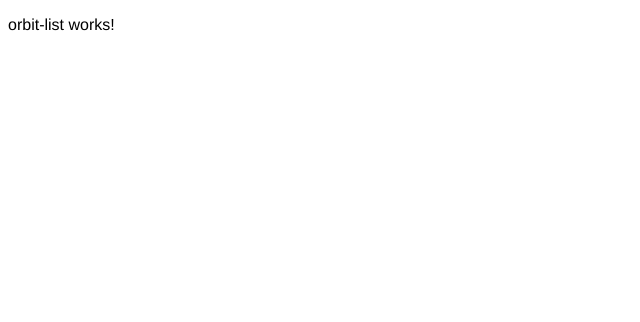
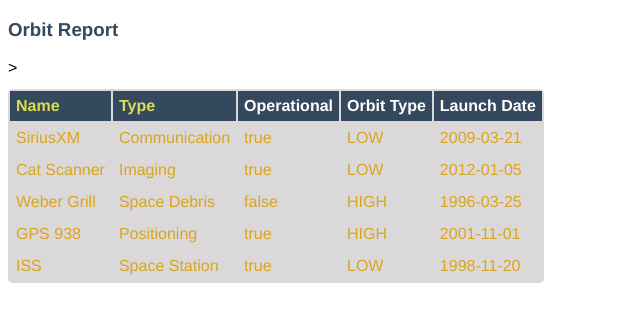
Before and after one commit to sfrerichs/orbit-report, an Angular app: page / in a window 1280 px wide. Shown: the top 322 px of the page, without its empty margins (0-640 px from the left). Built offline with nearby package versions, Linux system fonts and the light colour scheme.

Commit message:
finished step 4

```diff
--- a/src/app/orbit-list/orbit-list.component.css
+++ b/src/app/orbit-list/orbit-list.component.css
@@ -4,11 +4,11 @@
 }
 
 .warning {
-    background-color: yellow;
+    background-color: hotpink;
 }
 
 table {
-  color: pink;
+  color: goldenrod;
   border-radius: 5px;
   overflow: hidden;
   margin: 12px 0;
--- a/src/app/orbit-list/orbit-list.component.html
+++ b/src/app/orbit-list/orbit-list.component.html
@@ -1 +1,17 @@
-<p>orbit-list works!</p>
+<h3>Orbit Report</h3>>
+<table>
+    <tr class="header-row">
+        <th class="sortable">Name</th>
+        <th class="sortable">Type</th>
+        <th>Operational</th>
+        <th>Orbit Type</th>
+        <th>Launch Date</th>
+    </tr>
+    <tr *ngFor="let satellite of satellites">
+        <td>{{satellite.name}}</td>
+        <td>{{satellite.type}}</td>
+        <td>{{satellite.operational}}</td>
+        <td>{{satellite.orbitType}}</td>
+        <td>{{satellite.launchDate}}</td>
+    </tr>
+</table>
```
Also changed, not shown: src/app/app.component.ts (+3 -6 lines).
